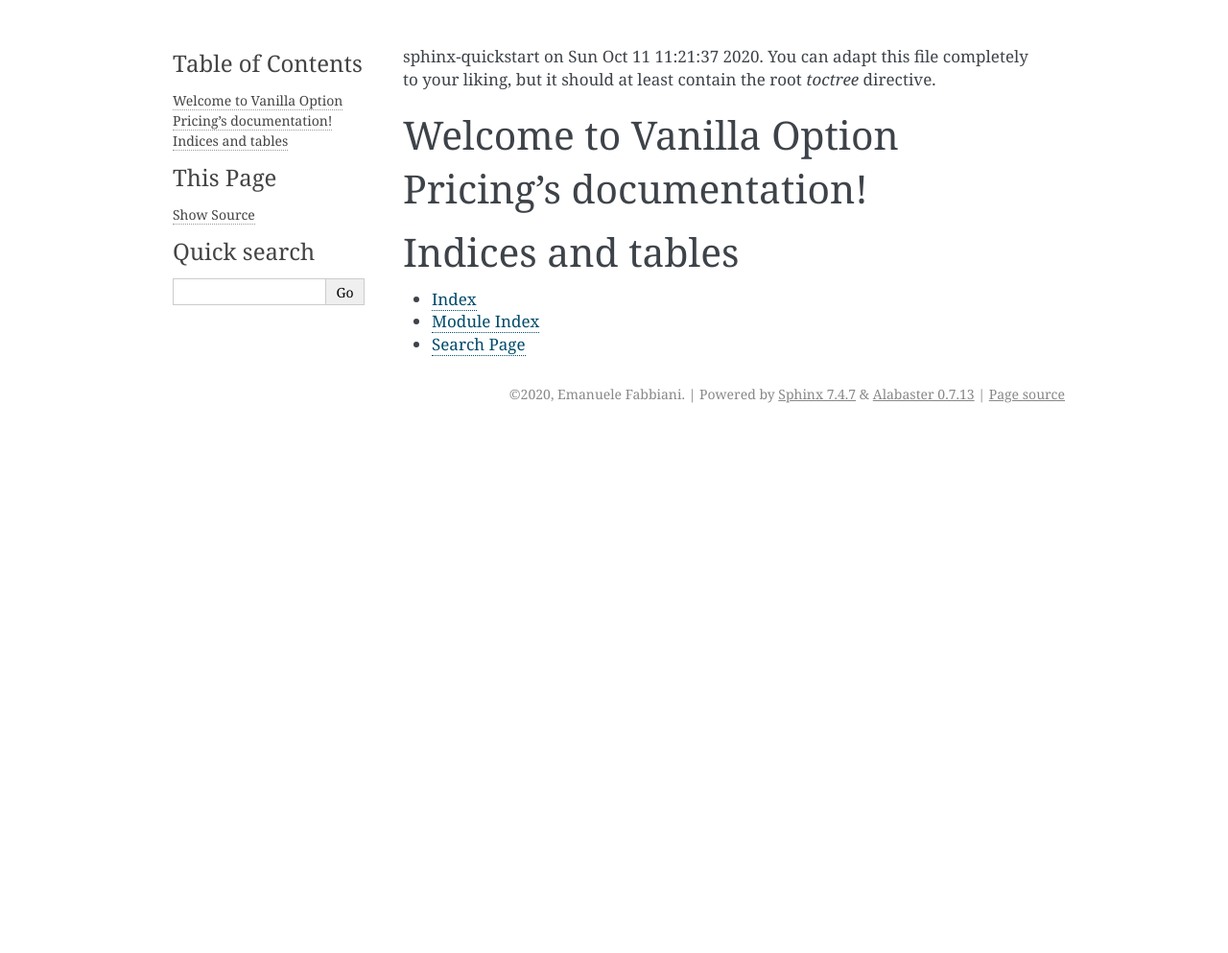
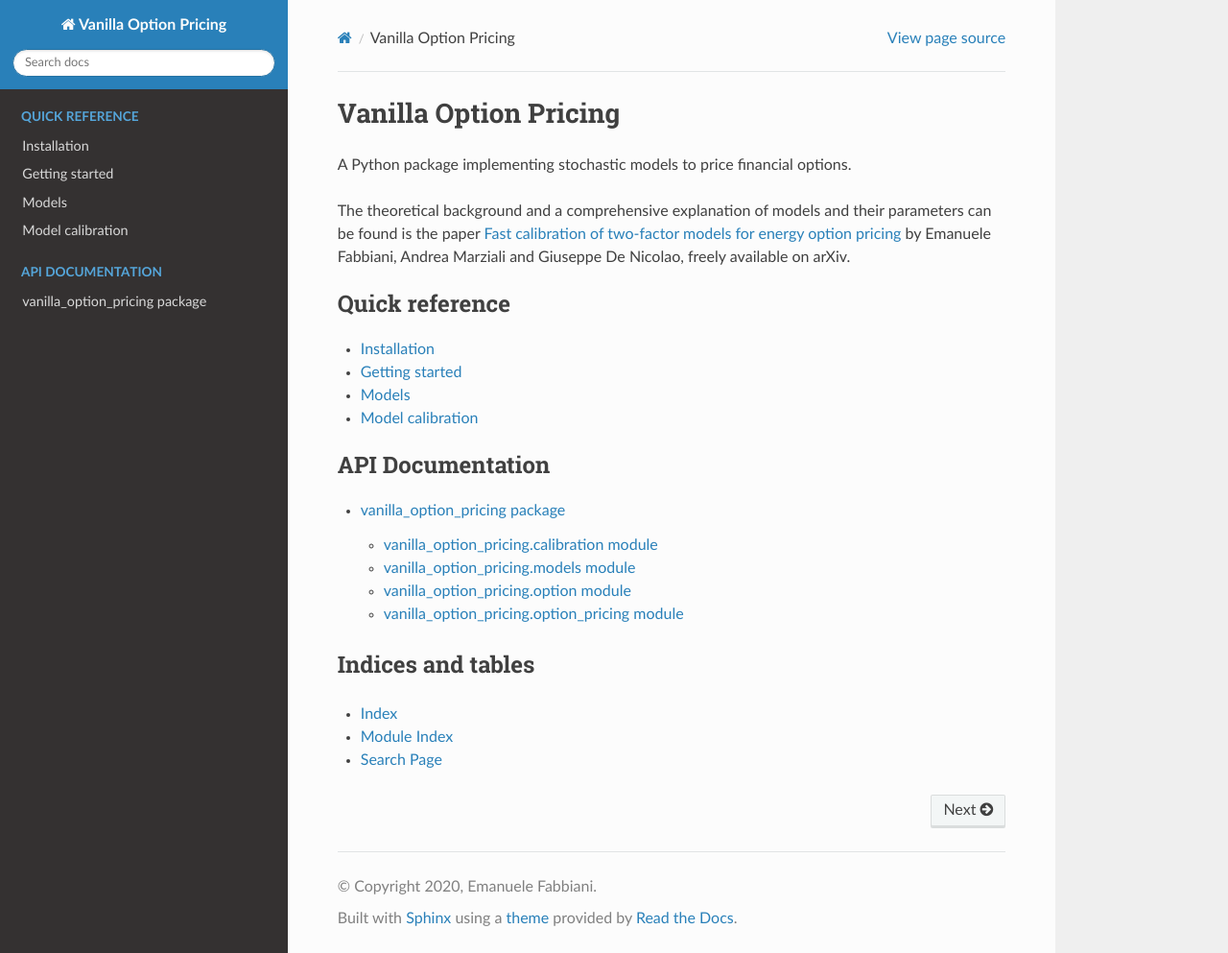
Before and after one commit to donlelef/vanilla-option-pricing, a Sphinx documentation site: the page built from docs/index.rst, in a window 1280 px wide and 993 px high. Shown: the whole window at 96% size. Built offline with Sphinx 7.4.7 and the Read the Docs theme 2.0.0, drawn with Linux system fonts in a browser that asks for light colours.

Commit message:
docs: add sphinx documentation

```diff
--- a/docs/conf.py
+++ b/docs/conf.py
@@ -9,11 +9,10 @@
 # If extensions (or modules to document with autodoc) are in another directory,
 # add these directories to sys.path here. If the directory is relative to the
 # documentation root, use os.path.abspath to make it absolute, like shown here.
-#
-# import os
-# import sys
-# sys.path.insert(0, os.path.abspath('.'))
+import os
+import sys
 
+sys.path.append(os.path.abspath(os.path.join('..', 'vanilla_option_pricing')))
 
 # -- Project information -----------------------------------------------------
 
@@ -30,6 +29,8 @@
 # extensions coming with Sphinx (named 'sphinx.ext.*') or your custom
 # ones.
 extensions = [
+    'sphinx.ext.autodoc',
+    'sphinx_rtd_theme',
 ]
 
 # Add any paths that contain templates here, relative to this directory.
@@ -45,7 +46,7 @@
 # The theme to use for HTML and HTML Help pages.  See the documentation for
 # a list of builtin themes.
 #
-html_theme = 'alabaster'
+html_theme = 'sphinx_rtd_theme'
 
 # Add any paths that contain custom static files (such as style sheets) here,
 # relative to this directory. They are copied after the builtin static files,
--- a/docs/index.rst
+++ b/docs/index.rst
@@ -1,14 +1,24 @@
-.. Vanilla Option Pricing documentation master file, created by
-sphinx-quickstart on Sun Oct 11 11:21:37 2020.
-You can adapt this file completely to your liking, but it should at least
-contain the root `toctree` directive.
+**********************
+Vanilla Option Pricing
+**********************
 
-Welcome to Vanilla Option Pricing's documentation!
-==================================================
+A Python package implementing stochastic models to price financial options.
+
+The theoretical background and a comprehensive explanation of models and their parameters can be found is the paper
+`Fast calibration of two-factor models for energy option pricing <https://arxiv.org/abs/1809.03941>`_
+by Emanuele Fabbiani, Andrea Marziali and Giuseppe De Nicolao, freely available on arXiv.
 
 .. toctree::
-   :maxdepth: 2
-   :caption: Contents:
+   :maxdepth: 1
+   :caption: Quick reference
+
+   installing
+   getting started
+   models
+   model calibration
+
+.. include:: modules.rst
+
 
 
 
--- /dev/null
+++ b/docs/installing.rst
@@ -0,0 +1,34 @@
+************
+Installation
+************
+
+The preferred way to install the package is using pip.
+
+If your want to modify the code or contribute to the development, feel free to
+clone the repository and to set up the project on your own machine.
+
+Install from PyPI
+=================
+
+Install the package (or add it to your ``requirements.txt`` file):
+
+.. code:: bash
+
+    pip install vanilla_option_pricing
+
+Set up the project
+==================
+
+Clone the repository:
+
+.. code:: bash
+
+    git clone https://github.com/donlelef/vanilla-option-pricing.git
+
+The project uses Poetry as a dependency manager. To get started, follow the
+`official documentation <https://python-poetry.org/docs/#installation>`_.
+Then, simply run:
+
+.. code:: bash
+
+    poetry install
--- /dev/null
+++ b/docs/models.rst
@@ -0,0 +1,82 @@
+******
+Models
+******
+
+In the context of this package, a model is a stochastic process.
+
+The package APIs offer a simple way of extracting the variance, the standard deviation and the volatility
+derived from a model at a given time instant.
+
+There are three models currently implemented by this package: a detailed description and further references can
+be found in the paper
+`Fast calibration of two-factor models for energy option pricing <https://arxiv.org/abs/1809.03941>`_.
+
+Geometric Brownian Motion
+=========================
+
+The celebrated Geometric Brownian Motion process, adopted in the Black and Black-Scholes-Merton frameworks for
+option pricing.
+
+.. code:: python
+
+    from datetime import datetime, timedelta
+    from vanilla_option_pricing.option import VanillaOption
+    from vanilla_option_pricing.models import GeometricBrownianMotion
+
+    option = VanillaOption(
+        spot=100,
+        strike=101,
+        dividend=0,
+        date=datetime.today(),
+        maturity=datetime.today() + timedelta(days=30),
+        option_type='c',
+        price=1,
+        instrument='TTF'
+    )
+
+    volatility = option.implied_volatility_of_undiscounted_price
+    print(f'Option volatility is {volatility}')
+    gbm_model = GeometricBrownianMotion(volatility)
+    t = 0.5
+    print(f'At time t={t} years, volatility is {gbm_model.volatility(t)}, '
+          f'variance is {gbm_model.variance(t)}, '
+          f'standard deviation is {gbm_model.standard_deviation(t)}')
+
+
+Ornstein-Uhlenbeck
+==================
+
+The Ornstein-Uhlenbeck process, the simplest mean-reverting model, quite popular for energy commodities.
+
+.. code:: python
+
+    from vanilla_option_pricing.models import OrnsteinUhlenbeck
+
+    ou_model = OrnsteinUhlenbeck(
+        p_0 = 1,
+        l = 1,
+        s = volatility
+    )
+    print(f'At time t={t} years, volatility is {ou_model.volatility(t)}, '
+          f'variance is {ou_model.variance(t)}, '
+          f'standard deviation is {ou_model.standard_deviation(t)}')
+
+
+Log Mean-Reverting To Generalised Wiener Process
+================================================
+
+One of the most common two-factor, mean-reverting models.
+
+.. code:: python
+
+    from vanilla_option_pricing.models import LogMeanRevertingToGeneralisedWienerProcess
+
+    lmrgw_model = LogMeanRevertingToGeneralisedWienerProcess(
+        p_0 = np.matrix([[0, 0], [0, 0]]),
+        l = 100,
+        s_x = 0.1,
+        s_y = 0.3
+    )
+    print(f'At time t={t} years, volatility is {lmrgw_model.volatility(t)}, '
+          f'variance is {lmrgw_model.variance(t)}, '
+          f'standard deviation is {lmrgw_model.standard_deviation(t)}')
--- /dev/null
+++ b/docs/modules.rst
@@ -0,0 +1,5 @@
+.. toctree::
+   :caption: API Documentation
+   :maxdepth: 4
+
+   vanilla_option_pricing
--- /dev/null
+++ b/docs/vanilla_option_pricing.rst
@@ -0,0 +1,34 @@
+vanilla\_option\_pricing package
+================================
+
+vanilla\_option\_pricing.calibration module
+-------------------------------------------
+
+.. automodule:: vanilla_option_pricing.calibration
+    :members:
+    :undoc-members:
+    :show-inheritance:
+
+vanilla\_option\_pricing.models module
+--------------------------------------
+
+.. automodule:: vanilla_option_pricing.models
+    :members:
+    :undoc-members:
+    :show-inheritance:
+
+vanilla\_option\_pricing.option module
+--------------------------------------
+
+.. automodule:: vanilla_option_pricing.option
+    :members:
+    :undoc-members:
+    :show-inheritance:
+
+vanilla\_option\_pricing.option\_pricing module
+-----------------------------------------------
+
+.. automodule:: vanilla_option_pricing.option_pricing
+    :members:
+    :undoc-members:
+    :show-inheritance:
--- a/pyproject.toml
+++ b/pyproject.toml
@@ -16,6 +16,7 @@
 pytest = "^6.1"
 pytest-cov = "^2.10.1"
 sphinx = "^3.2.1"
+sphinx_rtd_theme = "^0.5.0"
 
 [build-system]
 requires = ["poetry>=0.12"]
```
Also changed, not shown: docs/getting started.rst (added, +69 -0 lines), docs/model calibration.rst (added, +54 -0 lines), 1 other file.
